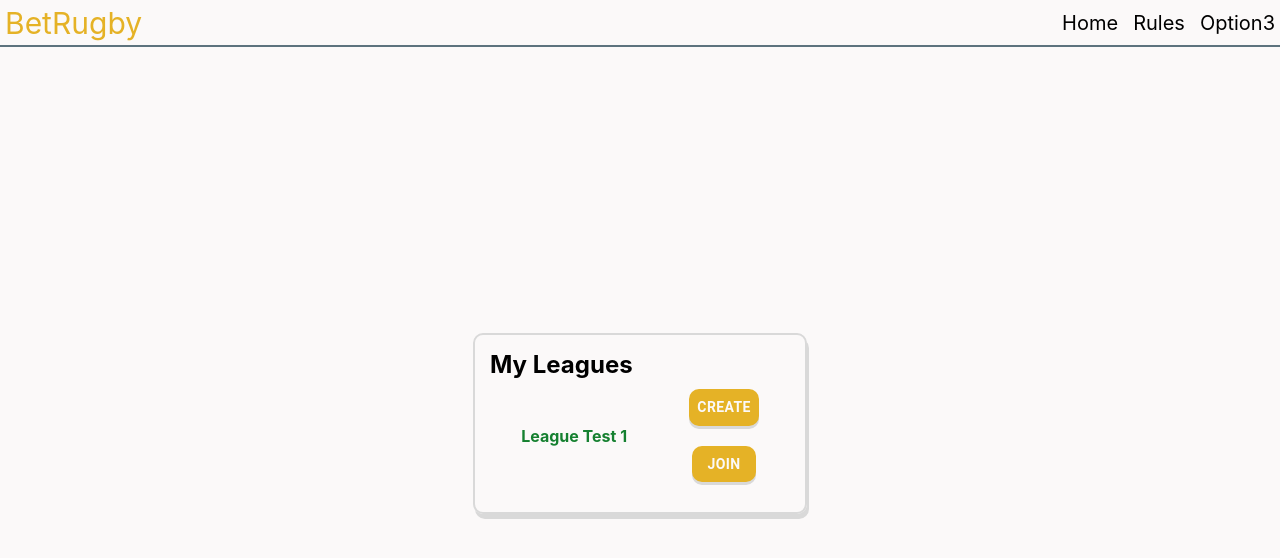
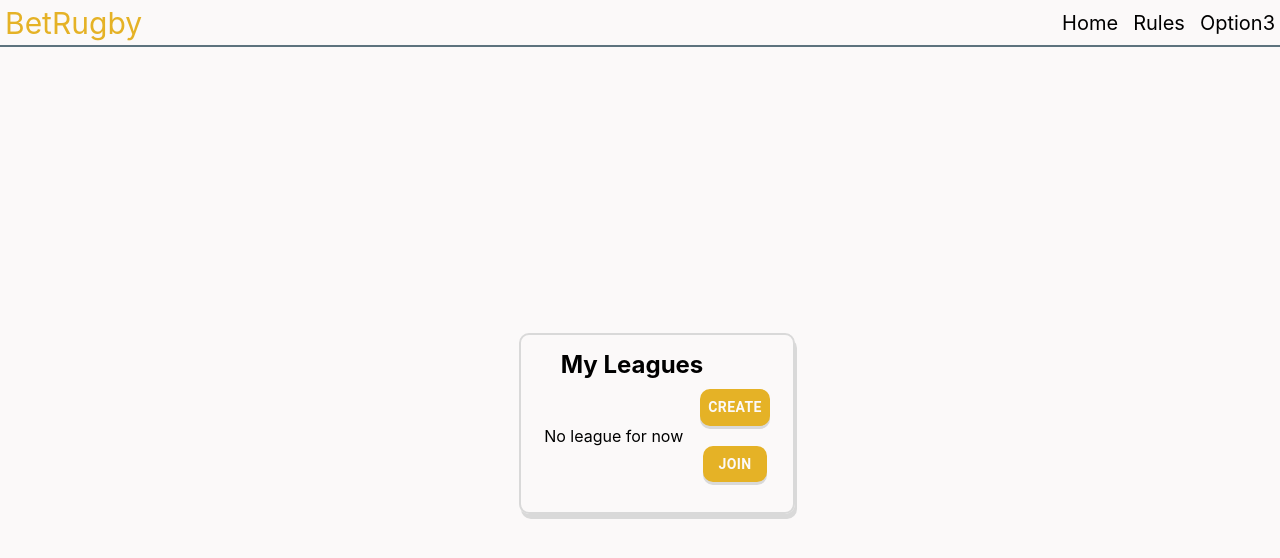
Before and after one commit to Gabriel-Thibaud/BetRugby, a React (Create React App) app in the folder frontend/: page /home in a window 1280 px wide. Shown: the top 558 px of the page. Built offline with nearby package versions, Linux system fonts and the light colour scheme.

Commit message:
affichage de l'ID de la ligue et du nom de la ligue dans la liste, mais bug à résoudre pour l'affichage de l'icon copier coller

```diff
--- a/frontend/src/components/Leagues.tsx
+++ b/frontend/src/components/Leagues.tsx
@@ -1,10 +1,11 @@
 import React, { useState } from 'react';
-import { Box, Button, styled, Dialog } from '@mui/material';
+import { Box, Button, styled, Dialog, IconButton, Tooltip } from '@mui/material';
 import { PopUpLeagues } from './PopUpLeagues';
+import ContentCopyIcon from '@mui/icons-material/ContentCopy';
 
 const LeaguesContainer = styled(Box)({
     height: "fit-content",
-    minWidth: "300px",
+    width: "100%",
     padding: "15px",
     display: "flex",
     alignItems: "center",
@@ -14,6 +15,13 @@ const LeaguesContainer = styled(Box)({
     boxShadow: "2px 5px #D9D9D9",
     borderRadius: "10px",
 });
+
+const UpperContainer = styled(Box)({
+    display: "flex",
+    justifyContent: "space-around",
+    width: "100%",
+     alignItems: "center"
+})
 
 const Title = styled(Box)({
     fontWeight: "bold",
@@ -34,7 +42,7 @@ const CustomButton = styled(Button)({
     }
 });
 
-const ContentContainer = styled(Box)({
+const ListContainer = styled(Box)({
     height:"fit-content",
     width: "100%",
     paddingBottom: "15px",
@@ -67,12 +75,25 @@ const ButtonsContainer= styled(Box)({
     gap: "20px"
 });
 
+const IdContainer = styled(Box)({
+    display: "flex",
+    flexDirection: "column",
+    alignItems: "end",
+    fontSize: "12px",
+    color: "#D9D9D9",
+})
+
+type LeagueData = {
+  id: string;
+  name: string;
+};
+
 
 
 export function Leagues(){
 
-    const leaguesList : string[] = ["League Test 1"];
-    const [activeLeague, setActiveLeague] = useState <string>(leaguesList[0]);
+    const [leagues, setLeagues] = useState <LeagueData[]>([]);
+    const [activeLeague, setActiveLeague] = useState <LeagueData| null>(leagues[0]);
     const [selectedButton, setSelectedButton] = useState <string>("");
     const [isOpen, setIsOpen] = useState <boolean> (false);
     const handleClose = () => setIsOpen(false);
@@ -82,21 +103,44 @@ export function Leagues(){
     return(
         <LeaguesContainer>
             <Dialog open={isOpen} onClose={handleClose}>
-                <PopUpLeagues selectedButton={selectedButton} isOpen={isOpen} setIsOpen={setIsOpen}/>
+                <PopUpLeagues
+                    selectedButton={selectedButton}
+                    isOpen={isOpen}
+                    setIsOpen={setIsOpen}
+                    onLeagueCreated={(league) => {setLeagues(prev => [...prev, league]);
+                    if (!activeLeague) setActiveLeague(league)}}/>
             </Dialog>
-            <Title> My Leagues </Title>
-            <ContentContainer >
+            <UpperContainer>
+                <Title>
+                    My Leagues
+                </Title>
+                {!activeLeague ? (
+                    <Box sx={{widows: "100px"}}></Box>
+                ):(
+                    <IdContainer>
+                        <Box sx={{fontSize:"10px"}}>Invite frineds</Box>
+                        <Box>ID : {activeLeague.id} </Box>
+                        <IconButton onClick={() => navigator.clipboard.writeText(activeLeague.id)}>
+                            <ContentCopyIcon fontSize="small" />
+                        </IconButton>
+                    </IdContainer>
+                )}
+
+            </UpperContainer>
+            <ListContainer>
                 <LeaguesList>
-                    {leaguesList.map((league)=>
+                    {leagues.length === 0 ? (
+                        "No league for now"
+                        ) : (
+                        leagues.map((league: LeagueData) => (
                         <LeagueItem
-                            key={league}
+                            key={league.name}
                             onClick={() => setActiveLeague(league)}
                             is_active={Number(activeLeague === league)}
                         >
-                            {league}
-                        </LeagueItem >
-                    )
-                    }
+                            {league.name}
+                        </LeagueItem >))
+                    )}
                 </LeaguesList>
                 <ButtonsContainer>
                     <CustomButton onClick={() => {setSelectedButton('create') ; setIsOpen(true)}}>
@@ -106,7 +150,7 @@ export function Leagues(){
                         Join
                     </CustomButton>
                 </ButtonsContainer>
-            </ContentContainer >
+            </ListContainer >
         </LeaguesContainer>
     );
 }
--- a/frontend/src/components/PopUpLeagues.tsx
+++ b/frontend/src/components/PopUpLeagues.tsx
@@ -27,15 +27,27 @@ interface PopupProps {
     selectedButton: string
     isOpen : boolean
     setIsOpen : (value: boolean) => void
+    onLeagueCreated: (league: { id: string; name: string }) => void
 };
 
 export function PopUpLeagues(props: PopupProps){
 
     const [leagueName, setLeagueName] = useState<string>("");
+    const [leagueId, setLeagueId] = useState<string>("");
     const [errorMessage, setErrorMessage] = useState<string>("");
 
     async function handleCreateLeague() {
-        const leagueStatus: { error: string }  = await leagueDataSource.createLeague(leagueName.trim());
+        const leagueStatus= await leagueDataSource.createLeague(leagueName.trim());
+            if (leagueStatus.error) {
+            setErrorMessage(leagueStatus.error);
+        return;
+        }
+
+        props.onLeagueCreated(leagueStatus.league);
+    }
+
+    async function handleAddLeague() {
+        const leagueStatus: { error: string }  = await leagueDataSource.addLeague(leagueId.trim());
             if (leagueStatus.error) {
             setErrorMessage(leagueStatus.error);
         return;
@@ -53,12 +65,18 @@ export function PopUpLeagues(props: PopupProps){
                 sx={{width: "200px"}}
                 label={props.selectedButton === "create" ? "My League" : "ID"}
                 value={leagueName}
-                onChange={(e: React.ChangeEvent<HTMLInputElement>) => setLeagueName(e.target.value)}
+                onChange={props.selectedButton === "create" ?
+                    (e: React.ChangeEvent<HTMLInputElement>) => setLeagueName(e.target.value) :
+                    (e: React.ChangeEvent<HTMLInputElement>) => setLeagueId(e.target.value)
+                }
             />
             {errorMessage &&
                 <Box sx={{color: "#CB1111", fontSize: "12px"}}> {errorMessage} </Box>
             }
-            <CustomButton onClick={() => {handleCreateLeague() ; props.setIsOpen(false)}}>
+            <CustomButton onClick={props.selectedButton === "create" ?
+                () => {handleCreateLeague() ; props.setIsOpen(false)} :
+                () => {handleAddLeague() ; props.setIsOpen(false)}
+            }>
                 {props.selectedButton === "create" ? "Create" : "Join"}
             </CustomButton>
         </PopUpContainer>
--- a/frontend/src/datasources/LeagueDataSource.ts
+++ b/frontend/src/datasources/LeagueDataSource.ts
@@ -3,8 +3,7 @@ export class LeagueDataSource {
 
     baseURL: string = "http://localhost:3001/api/league"; // TODO: update /change localhost
 
-    public async createLeague(leagueName: string): Promise<{ error: string }> {
-        console.log("📤 Envoi vers le serveur avec nom :", leagueName);
+    public async createLeague(leagueName: string): Promise<{ error: string ; league: {id: string, name: string}}> {
         const response: Response = await fetch(`${this.baseURL}/create`, {
             method: "POST",
             headers: {
@@ -12,10 +11,27 @@ export class LeagueDataSource {
             },
             body: JSON.stringify({name : leagueName})
         });
+        const league = await response.json();
 
         if (!response.ok) {
             const error = await response.json();
-            return { error: error.error || 'Error in league creation' }
+            return { error: error.error || 'Error in league creation', league }
+        }
+        return { error: "", league};
+    }
+
+    public async addLeague(leagueId: string): Promise<{ error: string }> {
+        const response: Response = await fetch(`${this.baseURL}/add`, {
+            method: "POST",
+            headers: {
+                'Content-Type': 'application/json',
+            },
+            body: JSON.stringify({name : leagueId})
+        });
+
+        if (!response.ok) {
+            const error = await response.json();
+            return { error: error.error || 'Error in adding league' }
         }
 
         return { error: "" };
--- a/package.json
+++ b/package.json
@@ -14,6 +14,7 @@
     "concurrently": "^9.1.2"
   },
   "dependencies": {
+    "@mui/icons-material": "^7.1.0",
     "cors": "^2.8.5"
   }
 }
```
Also changed, not shown: 1 other file (tests, documents, lock files or other folders).
